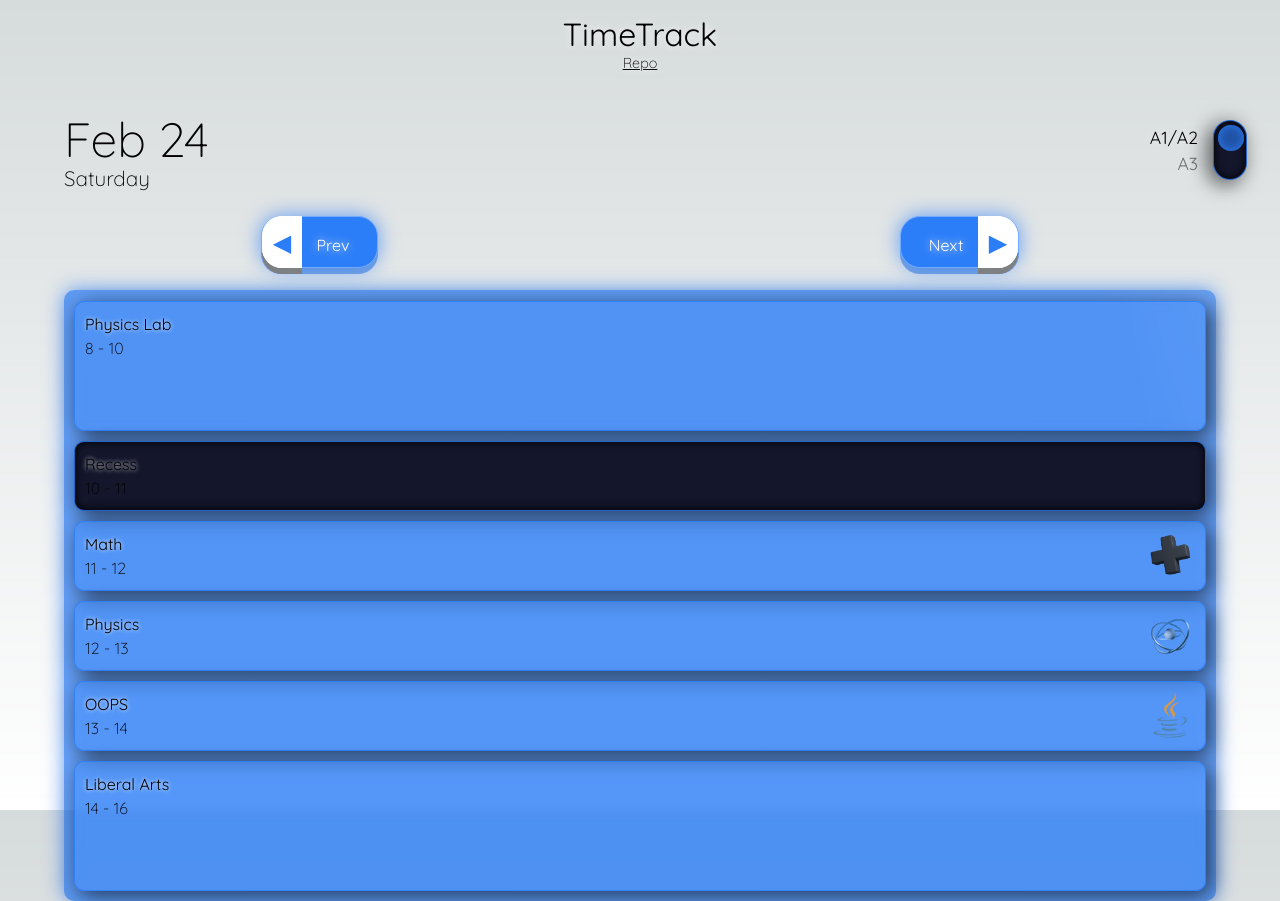
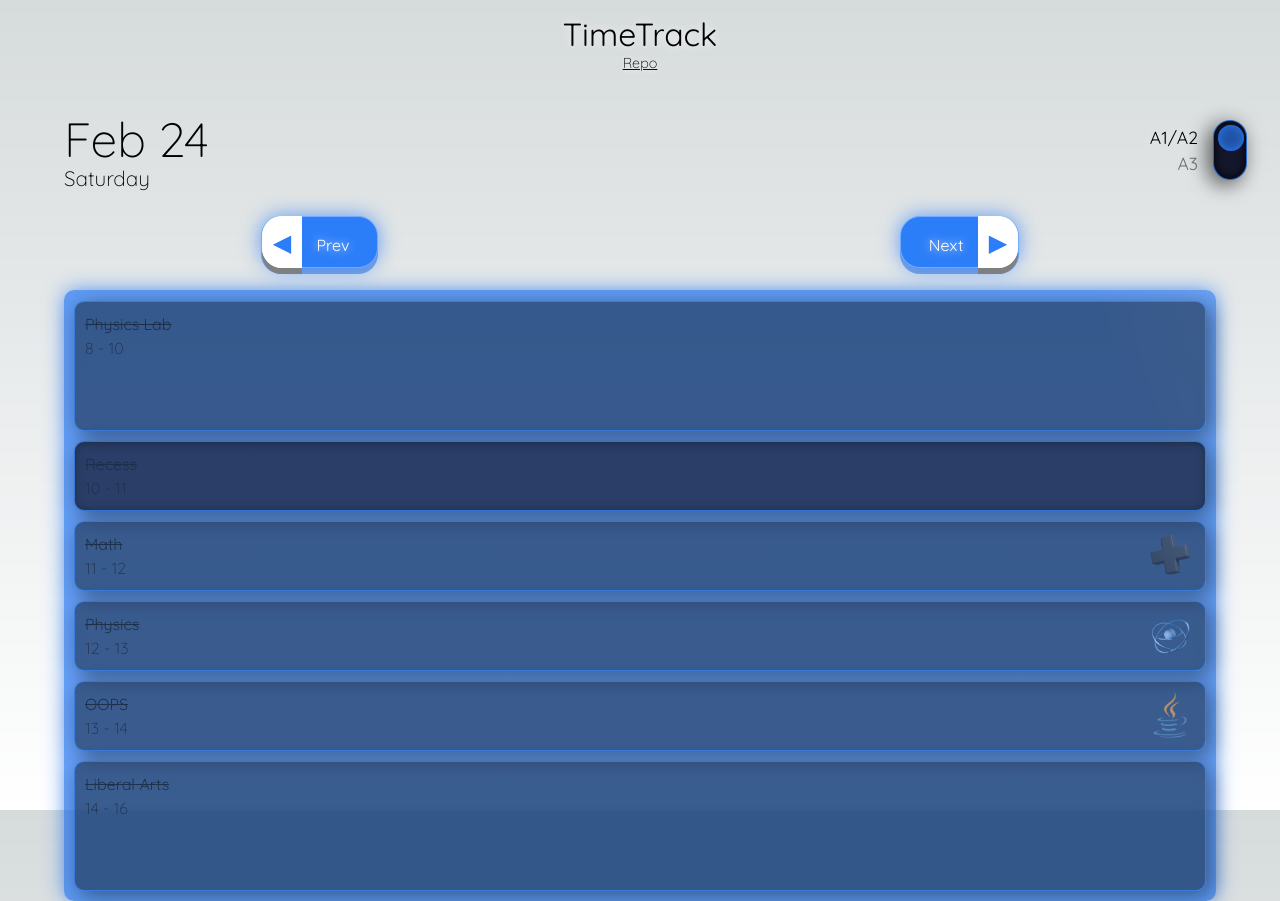
Before and after one commit to Xyncross1111/timetrack, a Next.js app: page / in a window 1280 px wide. Built offline with nearby package versions, Linux system fonts and the light colour scheme.

Commit message:
other refactors and fixes

```diff
--- a/app/class/class.css
+++ b/app/class/class.css
@@ -8,7 +8,7 @@
     src: url(fonts/Quicksand-Regular.ttf);
 }
 
-.classes {
+.class {
     margin-top: 10px;
     width: 100%;
     padding: 10px;
@@ -22,7 +22,7 @@
     font-family: QuickSandLight;
 }
 
-.classes h2 {
+.class h2 {
     font-family: QuickSandRegular;
     text-shadow: 0px 0px 4px #ffffff;
     user-select: text;
--- a/app/class/class.tsx
+++ b/app/class/class.tsx
@@ -4,71 +4,50 @@ import "./class.css"
 import Icon from "@/app/icon/icon";
 
 interface classProps {
-    key: string;
     name: string;
     timeStart: string;
     timeEnd: string;
     date: Date;
 }
-const Class: FC<classProps> = ({key, name, timeStart, timeEnd, date}) => {
+const Class: FC<classProps> = ({name, timeStart, timeEnd, date}) => {
 
-    let className = `class - classes`;
+    let cssClassName = "class";
+    const classesWithIcons = ["Math","Physics","OOPS","English","UHV"]
 
-    const [currDateTime, setCurrDateTime] = useState(new Date());
-
-    const currDate = new Date();
-    const [hour, setHour] = useState(currDateTime.getHours() + currDateTime.getMinutes()/60);
+    const [currDate, setCurrDate] = useState(new Date());
+    const [hour, setHour] = useState(currDate.getHours() + currDate.getMinutes()/60  + currDate.getSeconds()/3600);
 
     const updateTime = () => {
         const newDateTime = new Date();
-        setCurrDateTime(newDateTime);
-        setHour(newDateTime.getHours() + newDateTime.getMinutes()/60);
+        setCurrDate(newDateTime);
+        setHour(newDateTime.getHours() + newDateTime.getMinutes()/60 + newDateTime.getSeconds()/3600);
     };
 
     useEffect(() => {
         const intervalId = setInterval(updateTime, 1000);
         return () => clearInterval(intervalId);
-    }, []);
+    }, [hour]);
 
     const begin = parseInt(timeStart);
     const end = parseInt(timeEnd);
 
-    if (hour >= begin && hour < end && currDate.getDate() === date.getDate() && currDate.getMonth() === date.getMonth() && currDate.getFullYear() === date.getFullYear()){
-        className += " active";
+    if (begin <= hour && hour < end && currDate.toDateString() === date.toDateString()){
+        cssClassName += " active";
     }
     if (begin + 2 === end){
-        className += " lab";
+        cssClassName += " lab";
     }
     if (name === "Recess"){
-        className += " recess";
+        cssClassName += " recess";
     }
-
-    // past classses
-    if ((end <= hour && currDate.getDate() === date.getDate() && currDate.getMonth() === date.getMonth() && currDate.getFullYear() === date.getFullYear())){
-        className += " past";
-    }
-    if(date.getDate() < currDate.getDate() && date.getMonth() === currDate.getMonth() && date.getFullYear() === currDate.getFullYear()){
-        className += " past";
-    }
-    if(date.getMonth() < currDate.getMonth() && date.getFullYear() === currDate.getFullYear()){
-        className += " past";
-    }
-    if(date.getFullYear() < currDate.getFullYear()){
-        className += " past";
-    }
-    if(name === "Math" || name === "Physics" || name === "OOPS" || name === "English" || name === "UHV"){
-        return (
-            <div className={className}>
-                <h2>{name}</h2>
-                <p>{begin} - {end}</p>
-                <Icon class={name} />
-            </div>
-        );
+    if (date.getTime()<currDate.getTime()) {
+        cssClassName += " past"
     }
     return (
-        <div className={className}>
+        <div className={cssClassName}>
             <h2>{name}</h2>
             <p>{begin} - {end}</p>
+            {classesWithIcons.includes(name)&&<Icon class={name} />}
         </div>
     );
 }
--- a/db/batches/o2.json
+++ b/db/batches/o2.json
@@ -166,7 +166,7 @@
         }
         ,
         {
-          "key" : "5",
+          "key" : "6",
           "name" : "YOGA",
           "timeStart" : "15:00",
           "timeEnd" : "16:00"
--- a/pages/[section].tsx
+++ b/pages/[section].tsx
@@ -60,10 +60,10 @@ export default function Home() {
             <h2 className={"info"}><a href="https://github.com/Xyncross1111/timetrack">Repo</a></h2>
             <div className="datetime-batch-container">
                 <Datetime date={date} />
-                {sectionsWithNoBatch.includes(section) ? "": <Batch setData={setData} section={section}/> }
+                {!sectionsWithNoBatch.includes(section)&&<Batch setData={setData} section={section}/> }
             </div>
             <Navigate handlePrev={handlePrev} handleNext={handleNext} />
-            <Schedule classes={classes.classes} day={classes.day} date={date} />
+            <Schedule classes={classes.classes} day={classes.day} date={fakeDate} />
         </div>
     )
 }
--- a/pages/index.tsx
+++ b/pages/index.tsx
@@ -49,7 +49,7 @@ export default function Home() {
                 <Batch setData={setData} section={"a"} />
             </div>
             <Navigate handlePrev={handlePrev} handleNext={handleNext} />
-            <Schedule classes={classes.classes} day={classes.day} date={date}/>
+            <Schedule classes={classes.classes} day={classes.day} date={fakeDate}/>
         </div>
     )
 }
```
